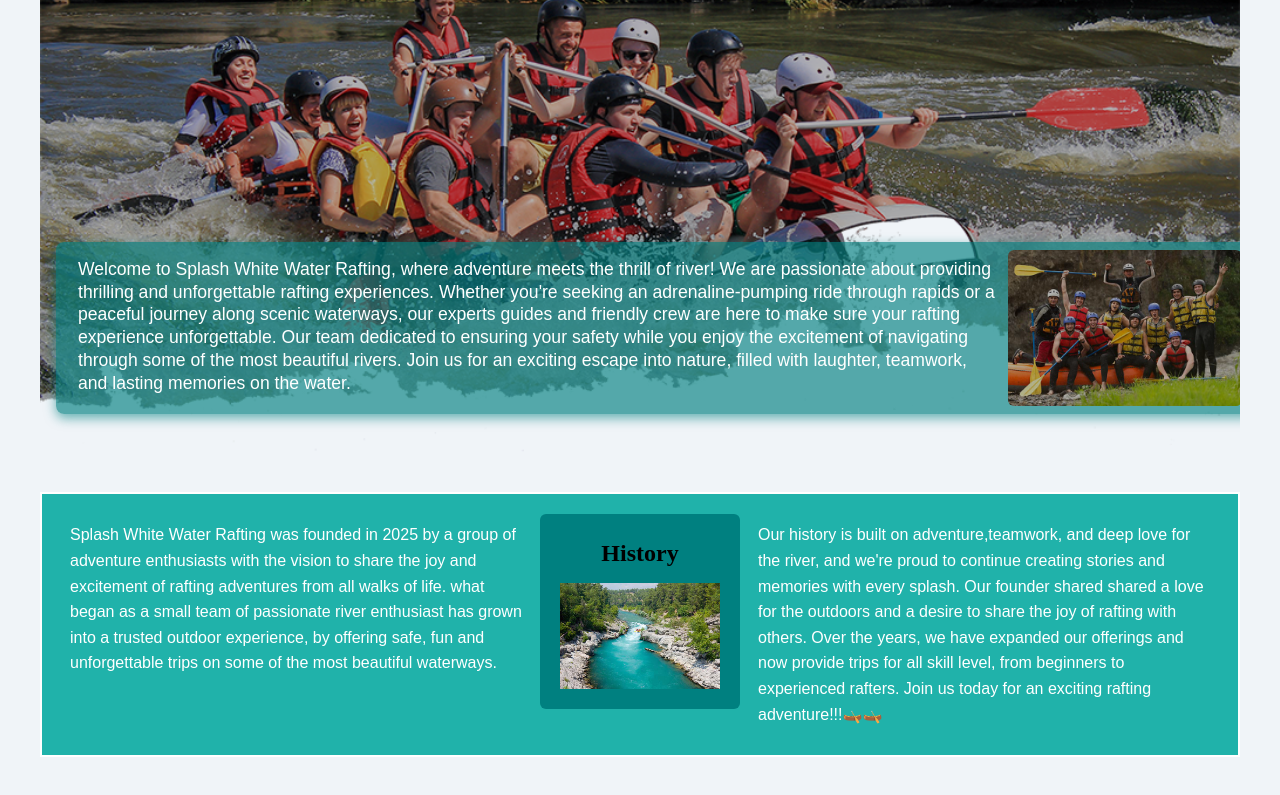
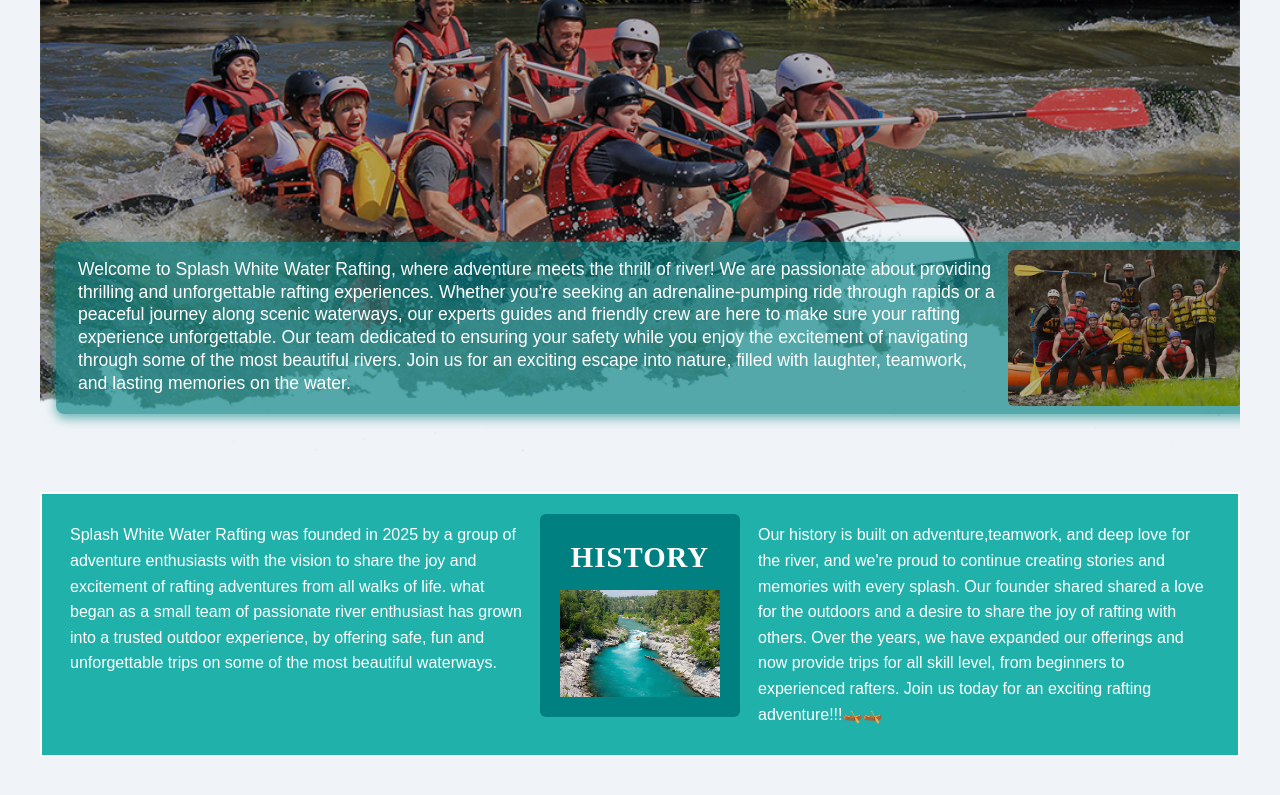
Before and after one commit to salomeybtoah/wdd130, a plain HTML site: page wwr/about.html in a window 1280 px wide. Shown: the part 281-1076 px from the top of the page. Drawn offline with Linux system fonts and the light colour scheme.

Commit message:
update rafting.css

```diff
--- a/wwr/styles/rafting.css
+++ b/wwr/styles/rafting.css
@@ -97,7 +97,11 @@
 
 .history-box h2 {
     margin-bottom: 10px;
-    color: black;
+    color: #ffffff;
+    font-size: 1.8rem; /* make it larger */
+  font-weight: 600; /* bold for emphasis */
+  text-transform: uppercase; /* optional: gives it a strong visual style */
+  letter-spacing: 1px;
 }
 
 .history-text p {
```
